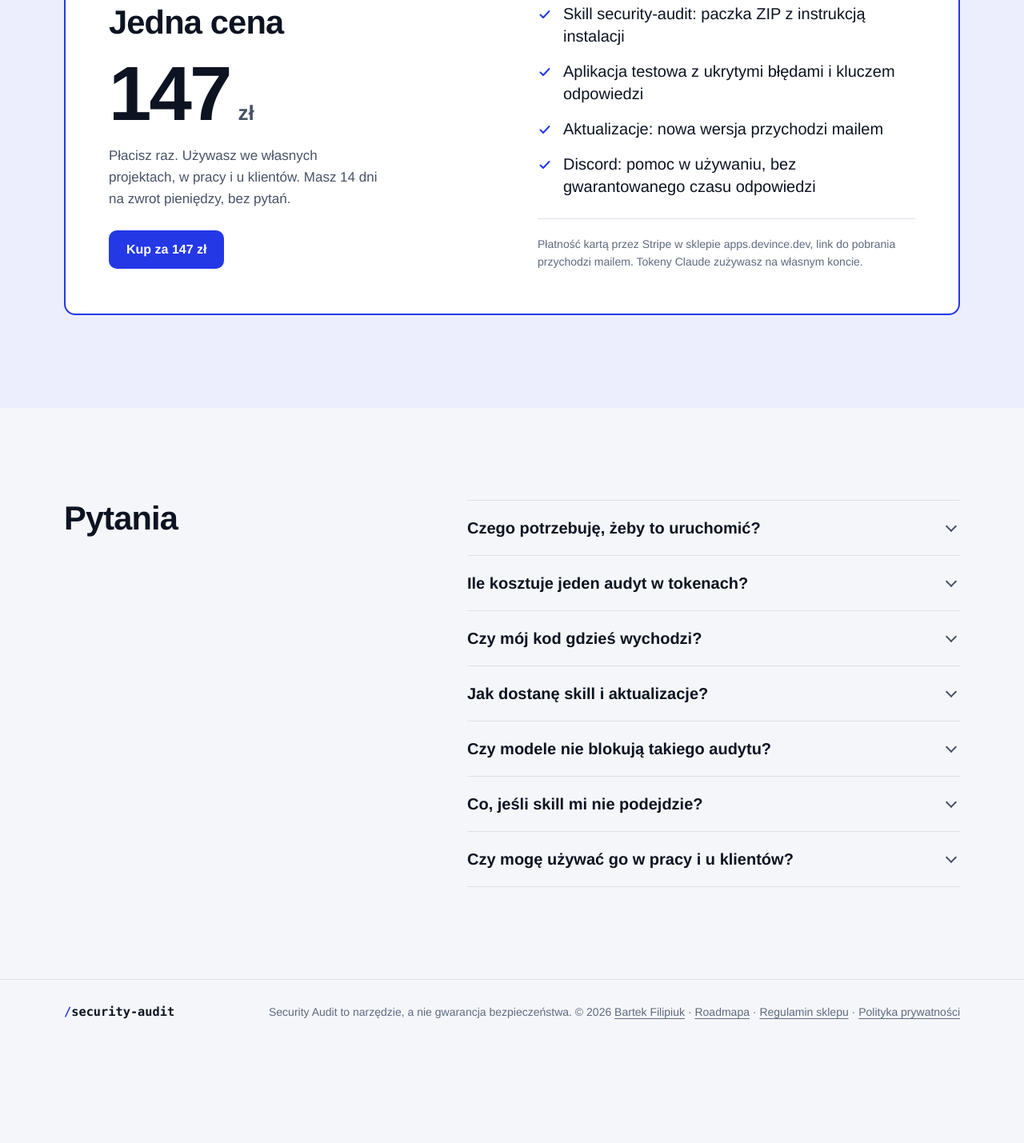
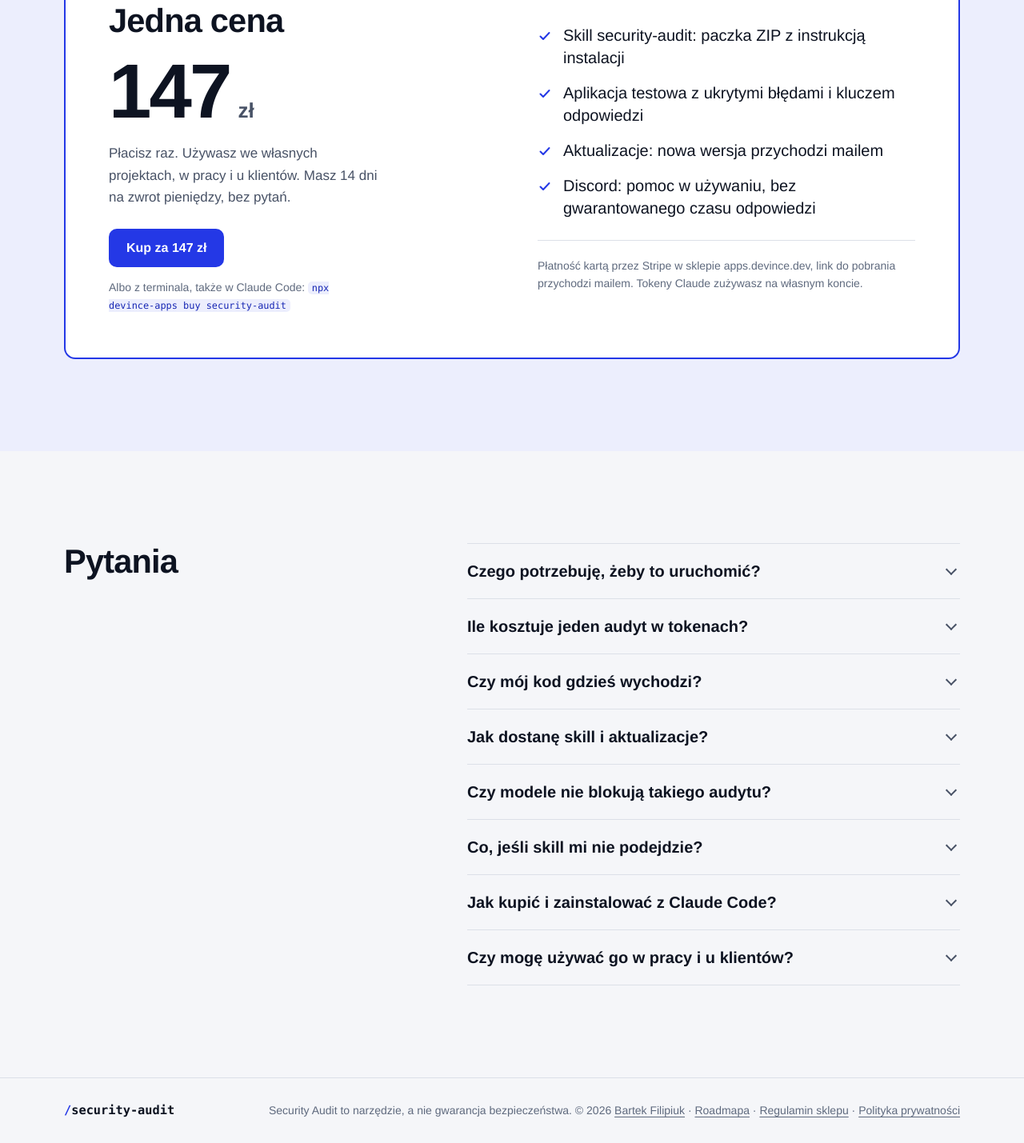
Before and after one commit to bartek-filipiuk/security-audit-landing, an Astro site: page / in a window 1280 px wide. Shown: the part 7762-9191 px from the top of the page at 80% size. Before the commit the page ends 9079 px from the top, so only its background shows below. Built offline with nearby package versions, Linux system fonts and the light colour scheme; Astro itself is replaced by a stand-in of ours.

Commit message:
Pricing and FAQ: buying from the terminal and from Claude Code

```diff
--- a/src/components/Faq.astro
+++ b/src/components/Faq.astro
@@ -27,6 +27,10 @@
         <p>Napisz na bartek@devince.dev w&nbsp;ciągu 14&nbsp;dni od zakupu. Zwracam całą kwotę, bez pytań.</p>
       </details>
       <details>
+        <summary>Jak kupić i&nbsp;zainstalować z&nbsp;Claude Code?</summary>
+        <p>W&nbsp;Claude Code wpisz <code>! npx devince-apps buy security-audit --agree</code>. Komenda pokazuje zgodę na natychmiastowe dostarczenie treści cyfrowej (flaga <code>--agree</code> ją potwierdza, bo w&nbsp;tym trybie nie ma jak zadać pytania), otwiera płatność w&nbsp;przeglądarce, a&nbsp;po niej pobiera i&nbsp;układa skill w&nbsp;<code>~/.claude/skills</code>. Jeśli płatność trwa dłużej niż minutę, komenda podaje <code>npx devince-apps claim …</code>, którym dokończysz. Kod narzędzia jest publiczny: github.com/bartek-filipiuk/devince-apps-cli.</p>
+      </details>
+      <details>
         <summary>Czy mogę używać go w&nbsp;pracy i&nbsp;u&nbsp;klientów?</summary>
         <p>Tak: we własnych projektach, w&nbsp;pracy i&nbsp;u&nbsp;klientów, bez limitu projektów. Nie odsprzedajesz i&nbsp;nie udostępniasz plików skilla innym.</p>
       </details>
--- a/src/components/Pricing.astro
+++ b/src/components/Pricing.astro
@@ -15,6 +15,7 @@ const included = [
         <p class="price"><span class="amount">{SITE.price}</span><span class="cur">zł</span></p>
         <p class="note">Płacisz raz. Używasz we własnych projektach, w&nbsp;pracy i&nbsp;u&nbsp;klientów. Masz 14&nbsp;dni na zwrot pieniędzy, bez pytań.</p>
         <a class="btn btn-primary" href={SITE.checkout}>Kup za {zl(SITE.price)}</a>
+        <p class="alt">Albo z&nbsp;terminala, także w&nbsp;Claude Code: <code>npx devince-apps buy security-audit</code></p>
       </div>
       <div class="right">
         <ul>
@@ -38,6 +39,8 @@ const included = [
   .amount { font-size: clamp(4rem, 9vw, 6rem); font-weight: 760; font-stretch: 116%; letter-spacing: -0.03em; }
   .cur { font-size: var(--step-2); font-weight: 600; color: var(--ink-2); }
   .note { margin: 16px 0 26px; color: var(--ink-2); max-width: 36ch; }
+  .alt { margin-top: 14px; font-size: var(--step--1); color: var(--ink-3); max-width: 40ch; }
+  .alt code { font-size: 0.85em; }
   ul { list-style: none; margin: 0; padding: 0; display: grid; gap: 16px; font-size: var(--step-1); line-height: 1.4; }
   li { display: grid; grid-template-columns: 18px minmax(0, 1fr); gap: 14px; }
   li svg { margin-top: 6px; color: var(--accent); }
```
